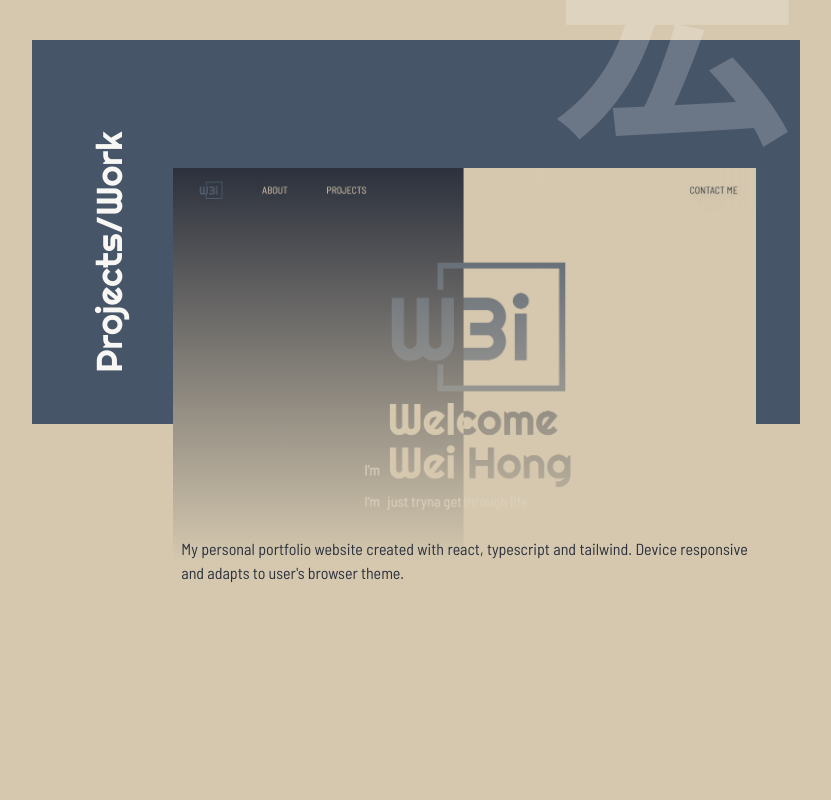
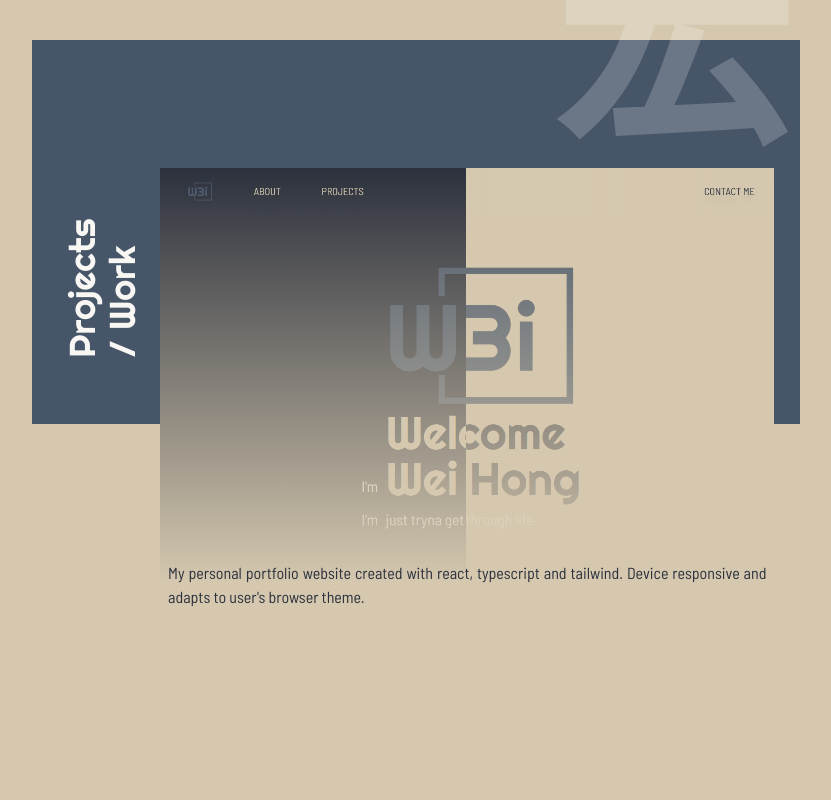
Before and after one commit to w3ihong/personalWeb, a Next.js app: page / in a window 1280 px wide. Shown: the part 1560-2360 px from the top of the page, without its empty margins (224-1055 px from the left). Built offline with nearby package versions, Linux system fonts and the light colour scheme.

Commit message:
minor border and padding tweaks to title of project/work section

```diff
--- a/src/app/globals.css
+++ b/src/app/globals.css
@@ -34,7 +34,7 @@ h1 {
 }
 
 .footItem {
-  @apply block  w-full sm:w-28 text-center py-3 md:py-6 text-pri hover:bg-pri hover:text-sec hover:transition-all duration-300
+  @apply block w-full sm:w-28 text-center py-3 md:py-6 text-pri hover:bg-pri hover:text-sec hover:transition-all duration-300
 }
 
 .chiText {
@@ -101,6 +101,7 @@ h1 {
   @apply -translate-y-[4rem]
 }
 
+/* for responsive nav */
 @media screen and (max-width: 639px) {
   .topnav a:not(:first-child) {display: none;}
   .topnav a.burger {
--- a/src/app/page.tsx
+++ b/src/app/page.tsx
@@ -71,11 +71,11 @@ export default function Home() {
         </section>
 
         {/* About me */}
-        <section id="about" ref={ref} className=" snap-start flex relative h-screen flex-col md:flex-row items-center justify-center ">
+        <section id="about" ref={ref} className=" snap-start flex relative h-screen flex-col sm:flex-row items-center justify-center ">
           {/* top decorative box */}
-          <div className=" AOS absolute hidden md:block w-1/3 bg-slate-600 h-1/2 md:h-2/5 top-0"></div>
+          <div className=" AOS absolute hidden sm:block w-1/3 bg-slate-600 h-1/2 sm:h-2/5 top-0"></div>
           {/* Image container */}
-          <div className=" flex w-4/5 md:w-2/5 m-5 px-2  justify-center md:justify-end">
+          <div className=" flex w-4/5 sm:w-2/5 m-5 px-2  justify-center sm:justify-end">
             <Image
               src={profilePic}
               alt="Picture of me"
@@ -83,14 +83,14 @@ export default function Home() {
             />
           </div>
           {/* text container */}
-          <div className="flex flex-col w-5/6 md:w-3/5  md:h-full justify-center ">
-            <div className="flex items-end md:h-2/5 ">
+          <div className="flex flex-col w-5/6 sm:w-3/5  sm:h-full justify-center ">
+            <div className="flex items-end sm:h-2/5 ">
               {/* mobile decorative box */}
-              <div className="absolute bg-slate-600 md:hidden w-1/2 h-[16rem] z-0 left-0"></div>
-              <h1 className="AOS from-T text-2xl py-3 md:text-3xl md:py-5 text-accent2 z-10">About me</h1>
+              <div className="absolute bg-slate-600 sm:hidden w-1/2 h-[16rem] z-0 left-0"></div>
+              <h1 className="AOS from-T text-2xl py-3 sm:text-3xl sm:py-5 text-accent2 z-10">About me</h1>
             </div>
             <span className="chiText">伟宏</span>
-            <div className="AOS flex flex-col w-full md:w-4/5 md:h-3/5 z-30 pt-2">
+            <div className="AOS flex flex-col w-full sm:w-5/6 md:w-4/5 sm:h-3/5 z-30 pt-2 ">
               <p className="text-justify text-base">
               Hi, I'm Wei Hong, a computer science undergraduate with a passion for bringing ideas to life through technology.
               I'm also intrigued by the FI/RE movement and have a keen interest in stocks and financial literacy.
@@ -108,13 +108,12 @@ export default function Home() {
         {/* Projects section */}
         <section id="projects" className=" snap-start flex relative w-full items-center justify-center py-32">
           <div className="absolute bg-accent h-[18rem] sm:h-[24rem] w-full top-0"></div>
-          <div className="flex relative flex-col sm:flex-row  justify-start w-full h-3/4 px-5 gap-y-4 ">
+          <div className="flex relative flex-col sm:flex-row  justify-start w-full h-3/4 gap-y-4 ">
 
-            <div className=" flex  self-start w-1/6  z-30 sticky top-20 sm:top-32 mb-4 pl-4">
-              <h1 className=" text-3xl sm:text-4xl text-accent2 sm:-rotate-90 sm:-ml-20 sm:mt-16">Projects/Work</h1>
-
+            <div className=" flex self-start w-full sm:w-1/6 z-30 sticky top-20 sm:top-32 mb-2">
+              <h1 className="text-3xl sm:text-4xl  text-accent2 sm:-rotate-90 sm:mt-20 pl-6 sm:pl-0 ">Projects / Work</h1>
             </div>
-            <div className="flex flex-col w-full md:w-4/5 gap-[15rem] px-6 sm:px-0">
+            <div className="flex flex-col w-full sm:w-4/5 gap-[15rem] px-6 sm:px-0 ">
               <Card
                 imageV={webSSV} image={webSS}
                 altTxt={"Personal Portfolio Website"}
@@ -123,7 +122,6 @@ export default function Home() {
 
 
             </div>
-
           </div>
         </section>
 
```
